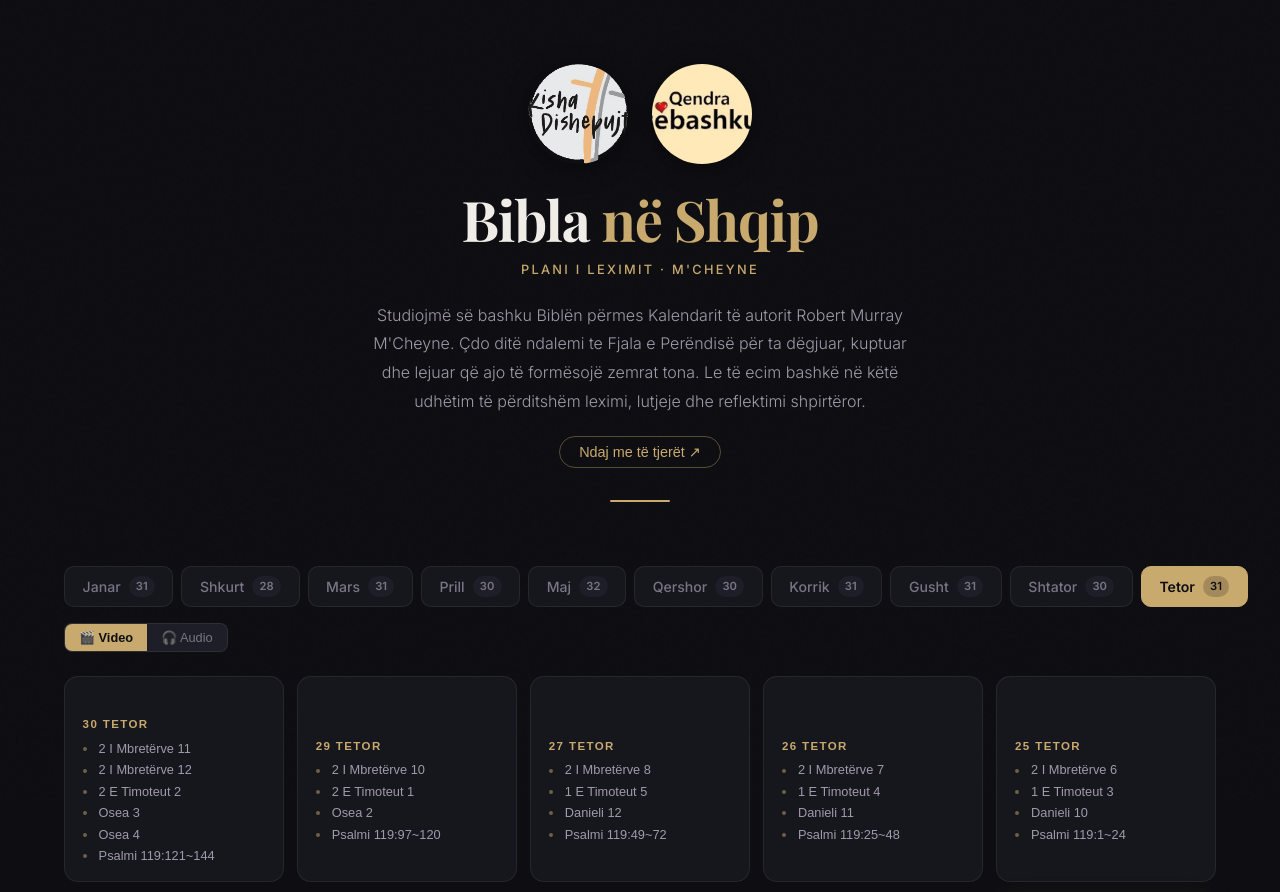
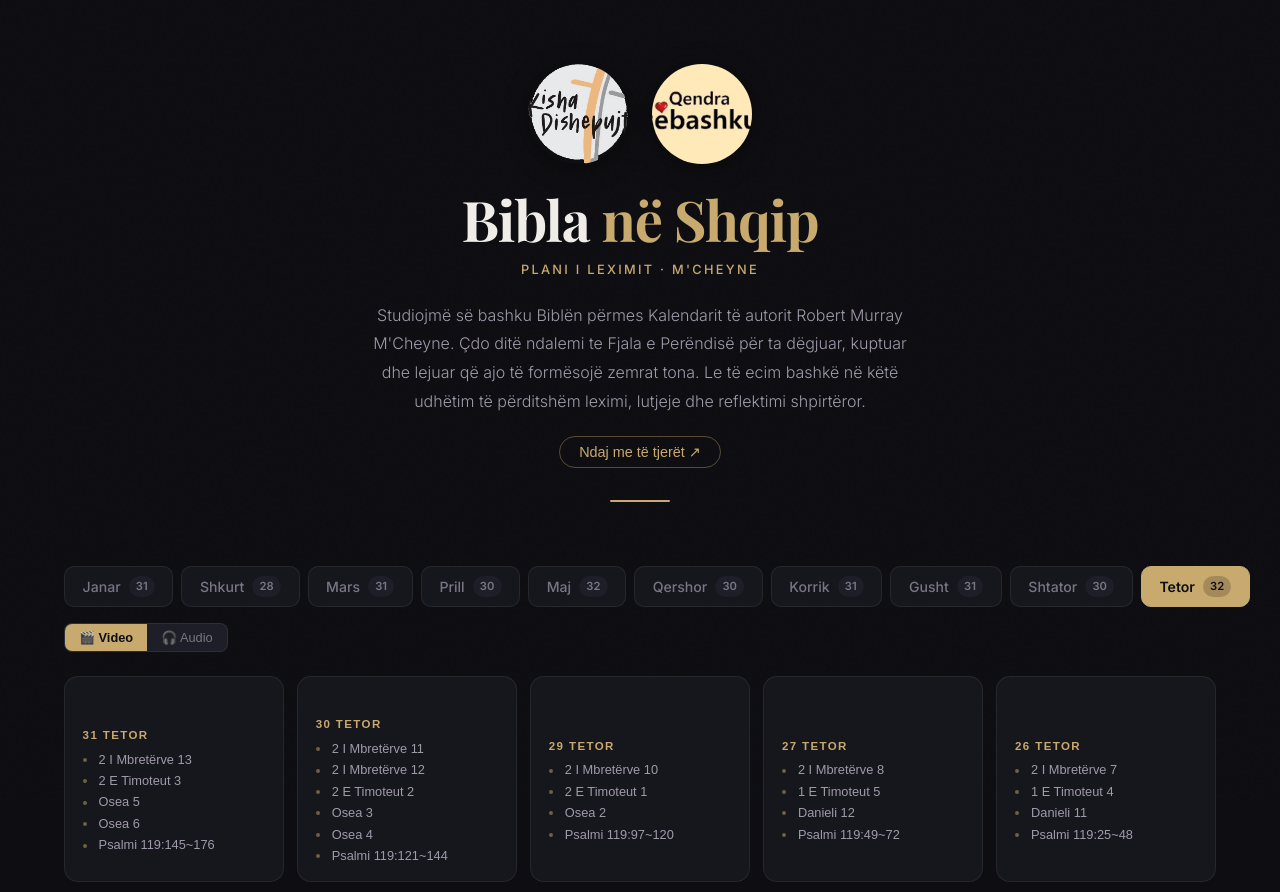
Before and after one commit to jeffandmeredith-max/bibla-shqip, a React (Vite) app: page / in a window 1280 px wide. Shown: the top 892 px of the page. Built offline with nearby package versions, Linux system fonts and the light colour scheme.

Commit message:
chore: daily update 2026-10-31

```diff
--- a/src/data/october.js
+++ b/src/data/october.js
@@ -776,5 +776,32 @@ export const october = [
         "start": 836
       }
     ]
+  },
+  {
+    "day": 31,
+    "date": "31 Tetor",
+    "videoId": "z0n46NwFqNY",
+    "readings": [
+      {
+        "title": "2 I Mbretërve 13",
+        "start": 0
+      },
+      {
+        "title": "2 E Timoteut 3",
+        "start": 263
+      },
+      {
+        "title": "Osea 5",
+        "start": 381
+      },
+      {
+        "title": "Osea 6",
+        "start": 509
+      },
+      {
+        "title": "Psalmi 119:145~176",
+        "start": 595
+      }
+    ]
   }
 ]
```
